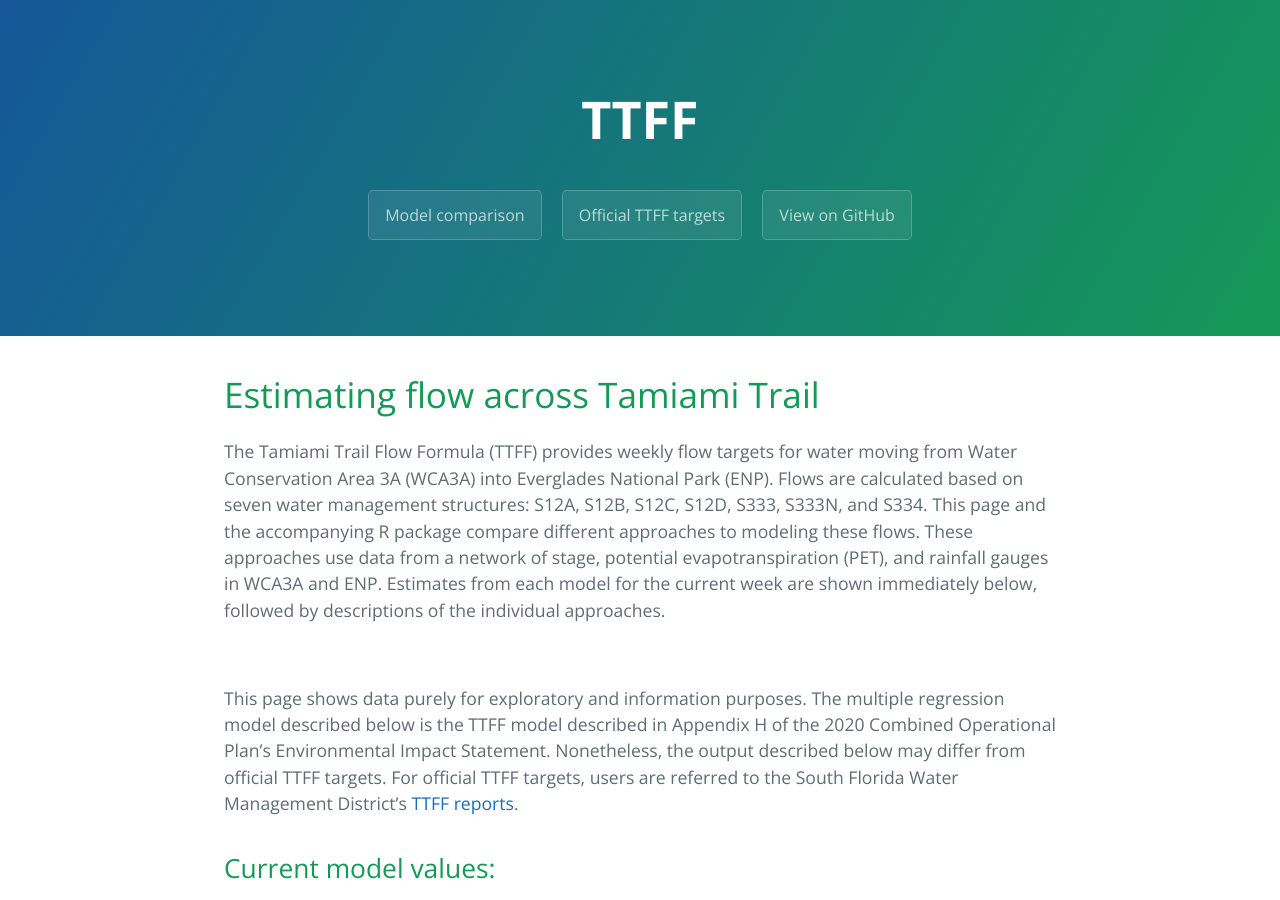
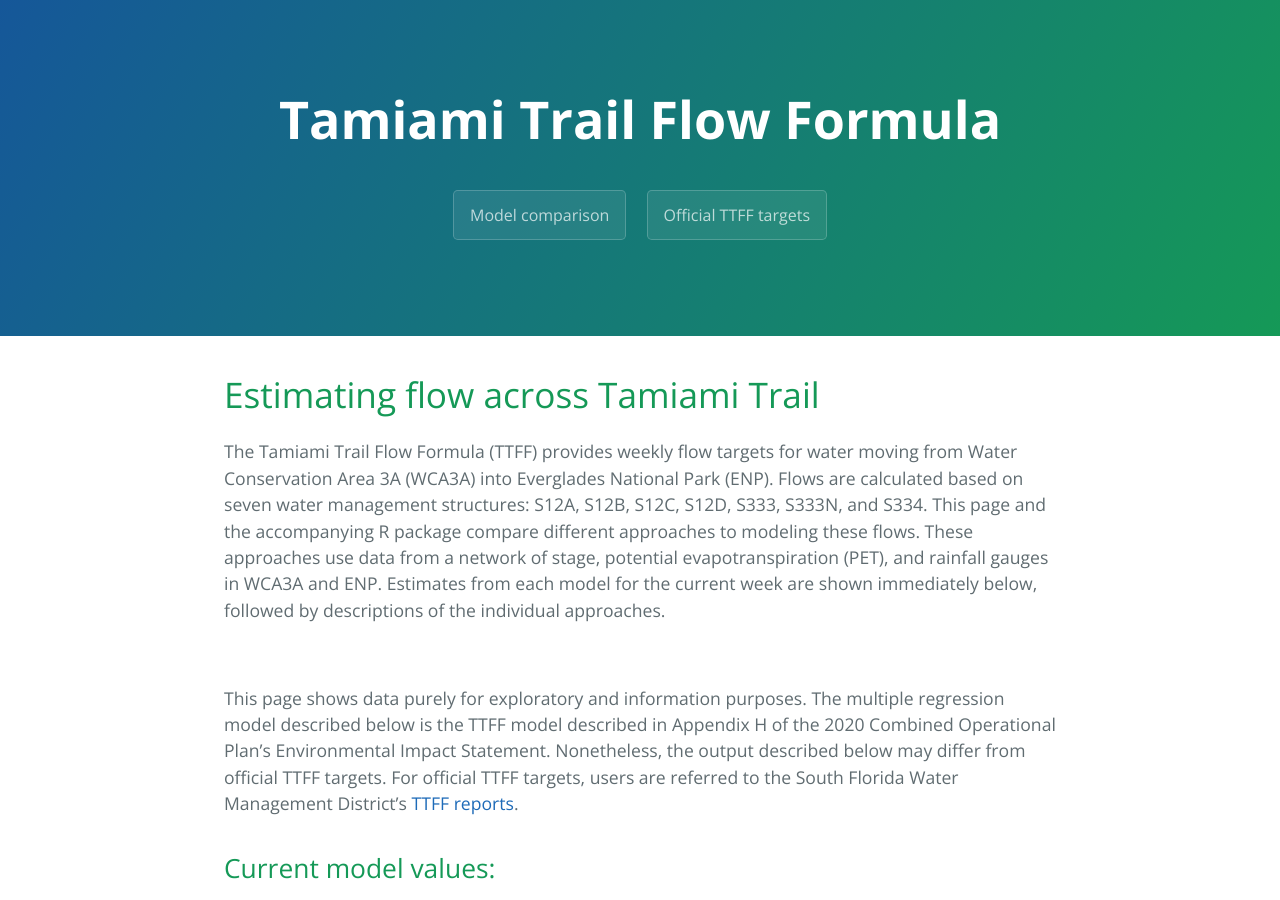
Before and after one commit to troyhill/TTFF, a Jekyll site: the page built from docs/index.md, in a window 1280 px wide and 900 px high. Built offline with Jekyll 4.4.1, drawn with Linux system fonts in a browser that asks for light colours; some of the changed text lies outside the part shown.

Commit message:
updated formatting

```diff
--- a/docs/_layouts/template.html
+++ b/docs/_layouts/template.html
@@ -11,12 +11,11 @@
   </head>
   <body>
     <section class="page-header">
-      <h1 class="project-name">TTFF</h1>
+      <h1 class="project-name">Tamiami Trail Flow Formula</h1>
       <h2 class="project-tagline"></h2>
       {% for page in site.pages %}
         <a href= {{ page.filename }} class="btn">{{ page.title }}</a>
       {% endfor %}
-      <a href="https://github.com/troyhill/TTFF" class="btn">View on GitHub</a>
     </section>
 
     <section class="main-content">
@@ -24,7 +23,7 @@
       {{ content }}
 
       <footer class="site-footer">
-        <span class="site-footer-owner"><a href="https://github.com/troyhill/TTFF">TTFF</a> is maintained by <a href="https://github.com/troyhill">Troy Hill</a>.</span>
+        <span class="site-footer-owner">The <a href="https://github.com/troyhill/TTFF">TTFF R package</a> is maintained by <a href="https://github.com/troyhill">Troy Hill</a>.</span>
 
         <span class="site-footer-credits">This page was generated by <a href="https://pages.github.com">GitHub Pages</a> using the <a href="https://github.com/jasonlong/cayman-theme">Cayman theme</a> by <a href="https://twitter.com/jasonlong">Jason Long</a>.</span>
       </footer>
--- a/docs/index.md
+++ b/docs/index.md
@@ -25,8 +25,9 @@
 
 -->
 
-<img src="{{site.url}}/figures/TTFFestimates.png" style="display: block; margin: auto;" />
-
+<p align="middle">
+  <img src="{{site.url}}/figures/TTFFestimates.png" width="800" />
+</p>
 
 Figure 1. Observed flows into ENP during the past nine months (black line). Values shown are the average combined daily flow in a given week (average daily flow at five structures, summed for each week and then divided by 7). Flow estimates generated using [multiple linear regression](#multiple-linear-regression) (red), [segmented regression](#segmented-multiple-linear-regression) (blue), and [principal component analysis](#principal-component-analysis) (green) are also shown.
 
```
